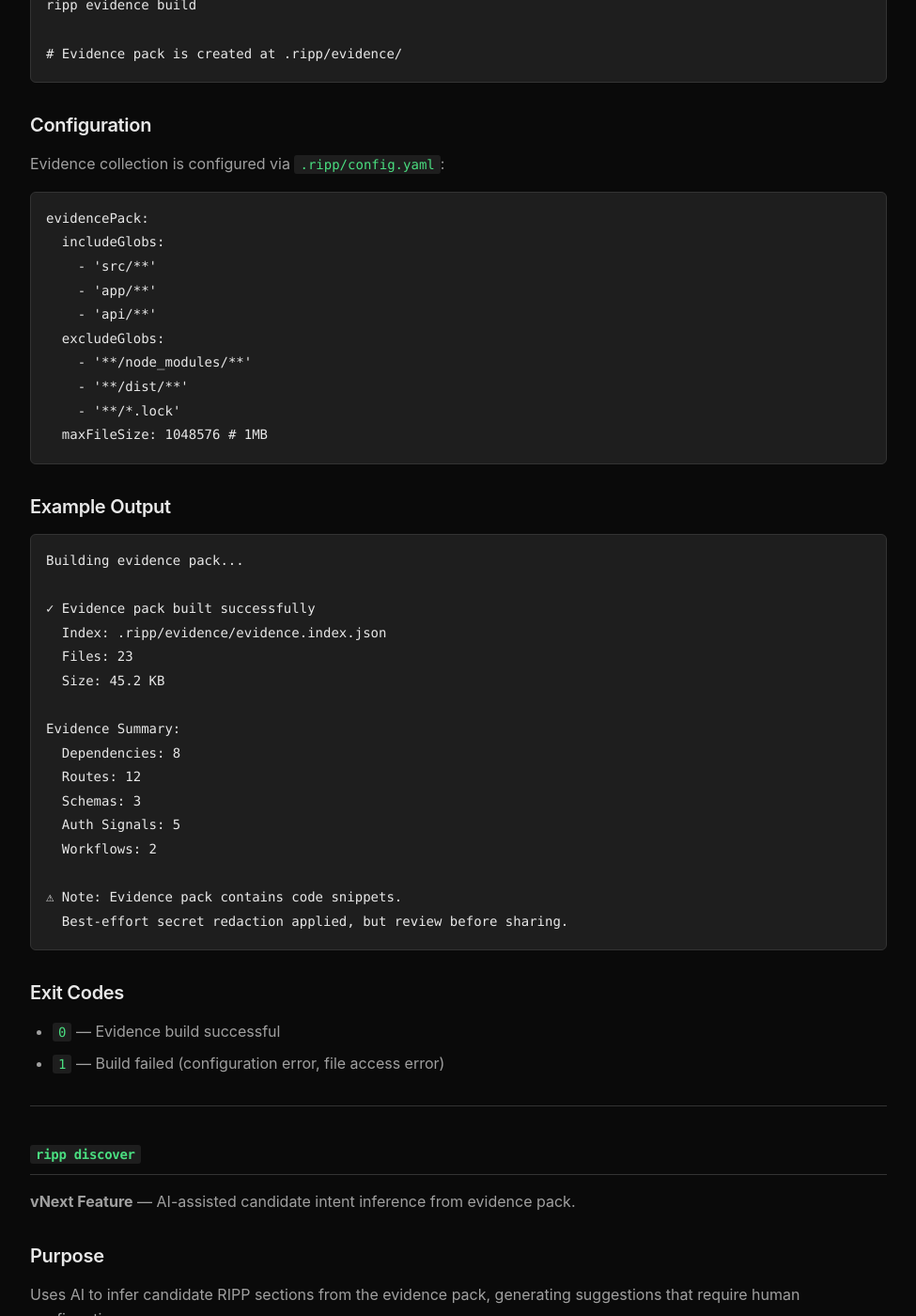
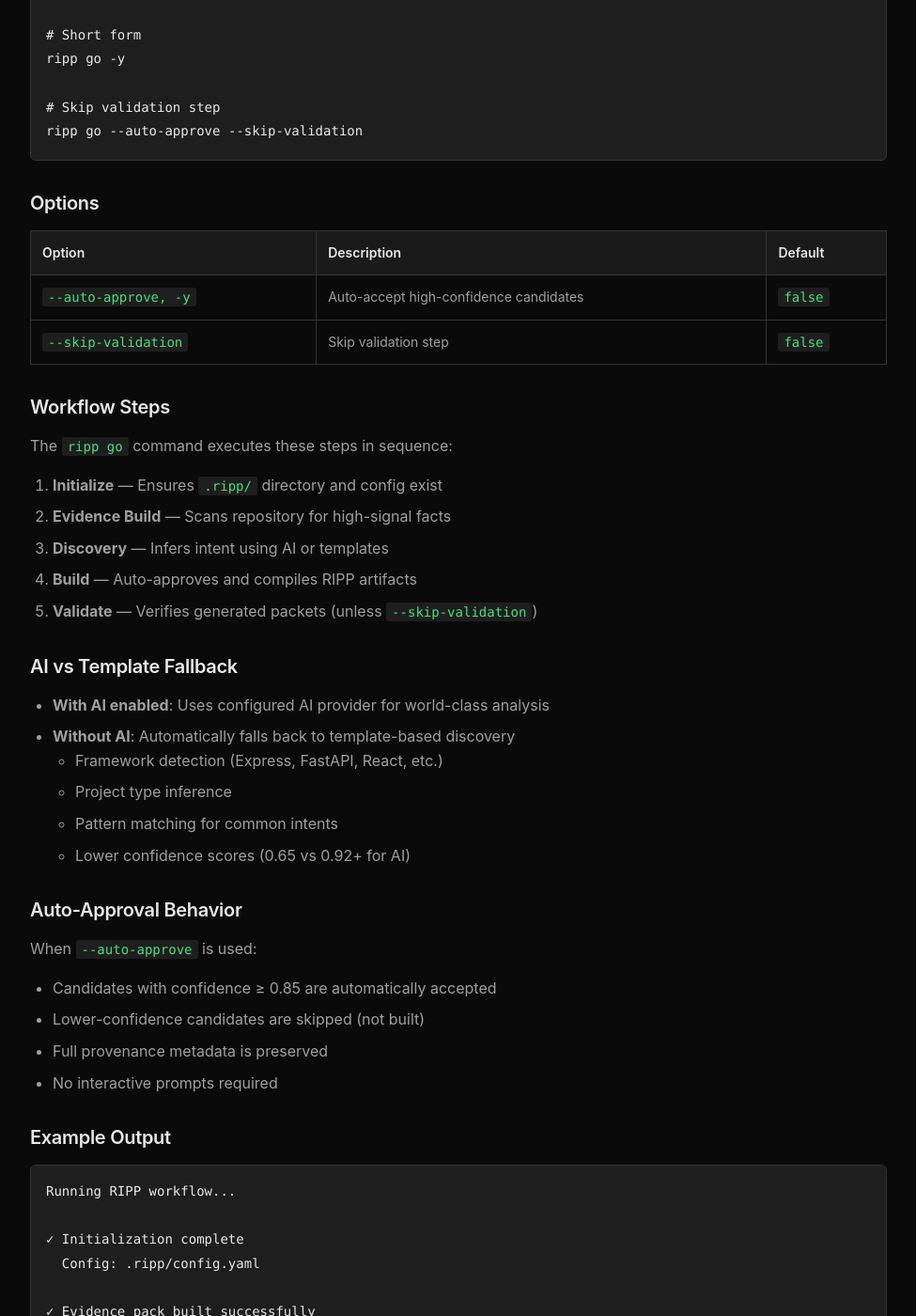
Before and after one commit to Dylan-Natter/ripp-protocol, a Jekyll site: the page built from docs/wiki/CLI-Reference.md, in a window 1280 px wide and 1400 px high, scrolled down 19041 px. Shown: the whole window at 94% size, without its empty margins (152-1127 px from the left). Built offline with Jekyll 4.4.1, drawn with Linux system fonts in a browser that asks for light colours; our own code applies the rules of GitHub Pages for plain Markdown files; some of the changed text lies outside the part shown.

Commit message:
docs: add ripp go command to CLI Reference
Co-authored-by: Dylan-Natter <69005338+Dylan-Natter@users.noreply.github.com>

````diff
--- a/docs/wiki/CLI-Reference.md
+++ b/docs/wiki/CLI-Reference.md
@@ -37,6 +37,7 @@ npm link
 | `ripp lint`     | Check best practices                       | ✅ Yes                    |
 | `ripp package`  | Package RIPP packet into handoff artifact  | ✅ Yes (creates new file) |
 | `ripp analyze`  | Generate DRAFT packet from code/schemas    | ✅ Yes (creates new file) |
+| `ripp go`       | Run full workflow: discover → build (auto) | ✅ Yes (creates new file) |
 | `ripp evidence` | Build evidence pack from repository        | ✅ Yes (creates new file) |
 | `ripp discover` | AI-assisted intent discovery (optional)    | ✅ Yes (creates new file) |
 | `ripp confirm`  | Confirm candidate intent (human-in-loop)   | ✅ Yes (creates new file) |
@@ -672,6 +673,145 @@ purpose:
 
 - `0` — Analysis successful, draft created
 - `1` — Analysis failed (invalid input, file write error)
+
+---
+
+## `ripp go`
+
+**vNext Feature** — Run full workflow: init → evidence → discover → build (auto).
+
+### Purpose
+
+Provides a streamlined, one-command workflow that automatically runs the complete intent discovery pipeline. Designed for quick iteration and CI/CD integration.
+
+### What It Does
+
+- ✅ Ensures RIPP is initialized (runs `init` if needed)
+- ✅ Builds evidence pack from repository
+- ✅ Discovers candidate intent (with AI or template fallback)
+- ✅ Auto-approves high-confidence candidates (when `--auto-approve` flag is used)
+- ✅ Builds canonical RIPP artifacts
+- ✅ Optionally validates generated packets
+
+### What It Never Does
+
+- ❌ Modifies source code files (only creates RIPP artifacts)
+- ❌ Commits changes to git
+- ❌ Requires AI (falls back to template-based discovery)
+
+### Usage
+
+```bash
+# Run full workflow with auto-approval (recommended for CI/CD)
+ripp go --auto-approve
+
+# Short form
+ripp go -y
+
+# Skip validation step
+ripp go --auto-approve --skip-validation
+```
+
+### Options
+
+| Option               | Description                            | Default |
+| -------------------- | -------------------------------------- | ------- |
+| `--auto-approve, -y` | Auto-accept high-confidence candidates | `false` |
+| `--skip-validation`  | Skip validation step                   | `false` |
+
+### Workflow Steps
+
+The `ripp go` command executes these steps in sequence:
+
+1. **Initialize** — Ensures `.ripp/` directory and config exist
+2. **Evidence Build** — Scans repository for high-signal facts
+3. **Discovery** — Infers intent using AI or templates
+4. **Build** — Auto-approves and compiles RIPP artifacts
+5. **Validate** — Verifies generated packets (unless `--skip-validation`)
+
+### AI vs Template Fallback
+
+- **With AI enabled**: Uses configured AI provider for world-class analysis
+- **Without AI**: Automatically falls back to template-based discovery
+  - Framework detection (Express, FastAPI, React, etc.)
+  - Project type inference
+  - Pattern matching for common intents
+  - Lower confidence scores (0.65 vs 0.92+ for AI)
+
+### Auto-Approval Behavior
+
+When `--auto-approve` is used:
+
+- Candidates with confidence ≥ 0.85 are automatically accepted
+- Lower-confidence candidates are skipped (not built)
+- Full provenance metadata is preserved
+- No interactive prompts required
+
+### Example Output
+
+```
+Running RIPP workflow...
+
+✓ Initialization complete
+  Config: .ripp/config.yaml
+
+✓ Evidence pack built successfully
+  Index: .ripp/evidence/evidence.index.json
+  Files: 45
+  Size: 125.3 KB
+
+✓ Intent discovery complete
+  Provider: template (AI not enabled)
+  Candidates: 3
+  Avg Confidence: 0.68
+
+✓ Auto-approval complete
+  Accepted: 2 (confidence ≥ 0.85)
+  Skipped: 1 (low confidence)
+
+✓ Build complete
+  RIPP Packet: .ripp/handoff.ripp.yaml
+  Handoff MD: .ripp/handoff.ripp.md
+  Level: 1
+
+✓ Validation passed
+  No errors found
+
+Workflow complete! 🎉
+```
+
+### Exit Codes
+
+- `0` — Workflow completed successfully
+- `1` — Workflow failed at any step
+
+### CI/CD Integration
+
+Recommended GitHub Actions usage:
+
+```yaml
+- name: Generate RIPP Artifacts
+  run: npx ripp-cli go --auto-approve
+  env:
+    RIPP_AI_ENABLED: false # Template mode, no API keys needed
+```
+
+Or with AI enabled:
+
+```yaml
+- name: Generate RIPP Artifacts
+  run: npx ripp-cli go --auto-approve
+  env:
+    RIPP_AI_ENABLED: true
+    OPENAI_API_KEY: ${{ secrets.OPENAI_API_KEY }}
+```
+
+### Use Cases
+
+- **Quick prototyping**: Generate RIPP artifacts without manual steps
+- **CI/CD pipelines**: Automated artifact generation on pull requests
+- **Template-based discovery**: Zero-friction onboarding without AI setup
+- **Incremental development**: Regenerate artifacts as code evolves
 
 ---
 
@@ -1392,6 +1532,7 @@ It finds all `*.ripp.yaml` and `*.ripp.json` files in the repository.
 | `ripp lint`     | `0`     | `1` (errors, or warnings with `--strict`) |
 | `ripp package`  | `0`     | `1` (validation or packaging error)       |
 | `ripp analyze`  | `0`     | `1` (analysis failure)                    |
+| `ripp go`       | `0`     | `1` (workflow failed at any step)         |
 | `ripp evidence` | `0`     | `1` (build failed)                        |
 | `ripp discover` | `0`     | `1` (AI not enabled, discovery failed)    |
 | `ripp confirm`  | `0`     | `1` (confirmation failed)                 |
````
